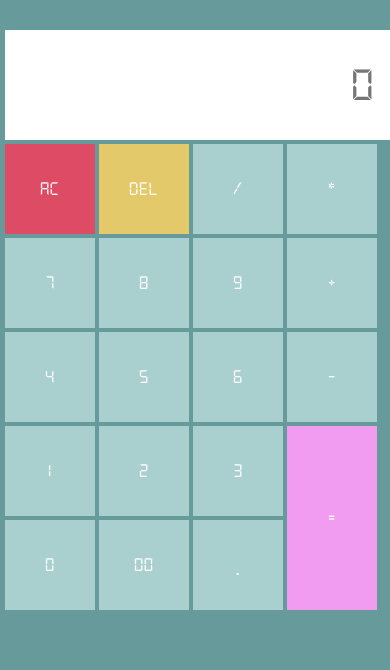
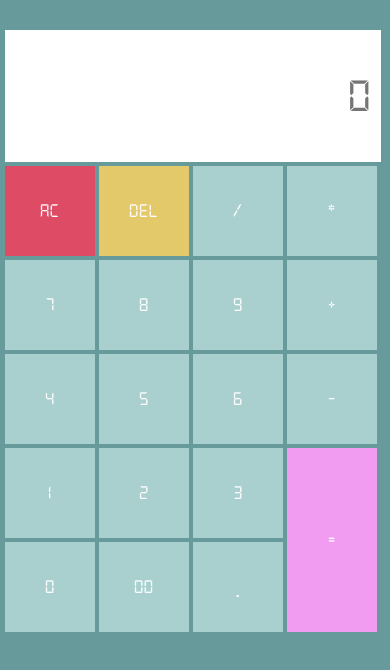
Before and after one commit to NurlaeliS/kalkulator-2, a plain HTML site: page index.html in a window 390 px wide. Drawn offline with Linux system fonts and the light colour scheme.

Commit message:
padding input

```diff
--- a/style.css
+++ b/style.css
@@ -31,7 +31,7 @@ input{
     font-family: digital;
     text-align: right;
     font-size: 3rem;
-    padding: 5px;
+    padding-right: 10px;
 }
 button {
     width: 70px;
@@ -85,7 +85,7 @@ button:hover{
     }
     input{
         width: 98%;
-        padding-right: 20px;
+        height: 130px;
     }
     .samadengan{
         height: 184px;
```
